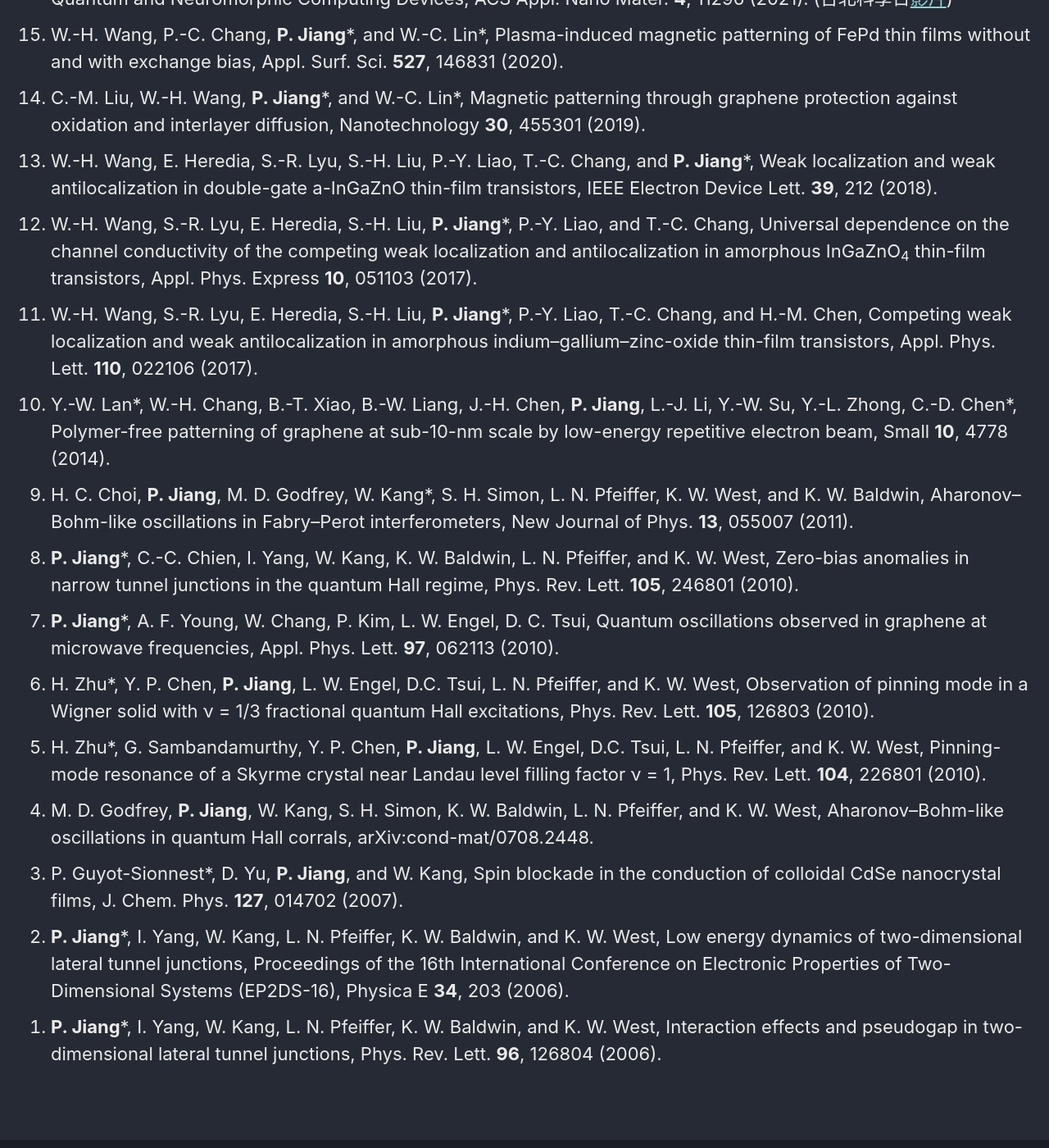
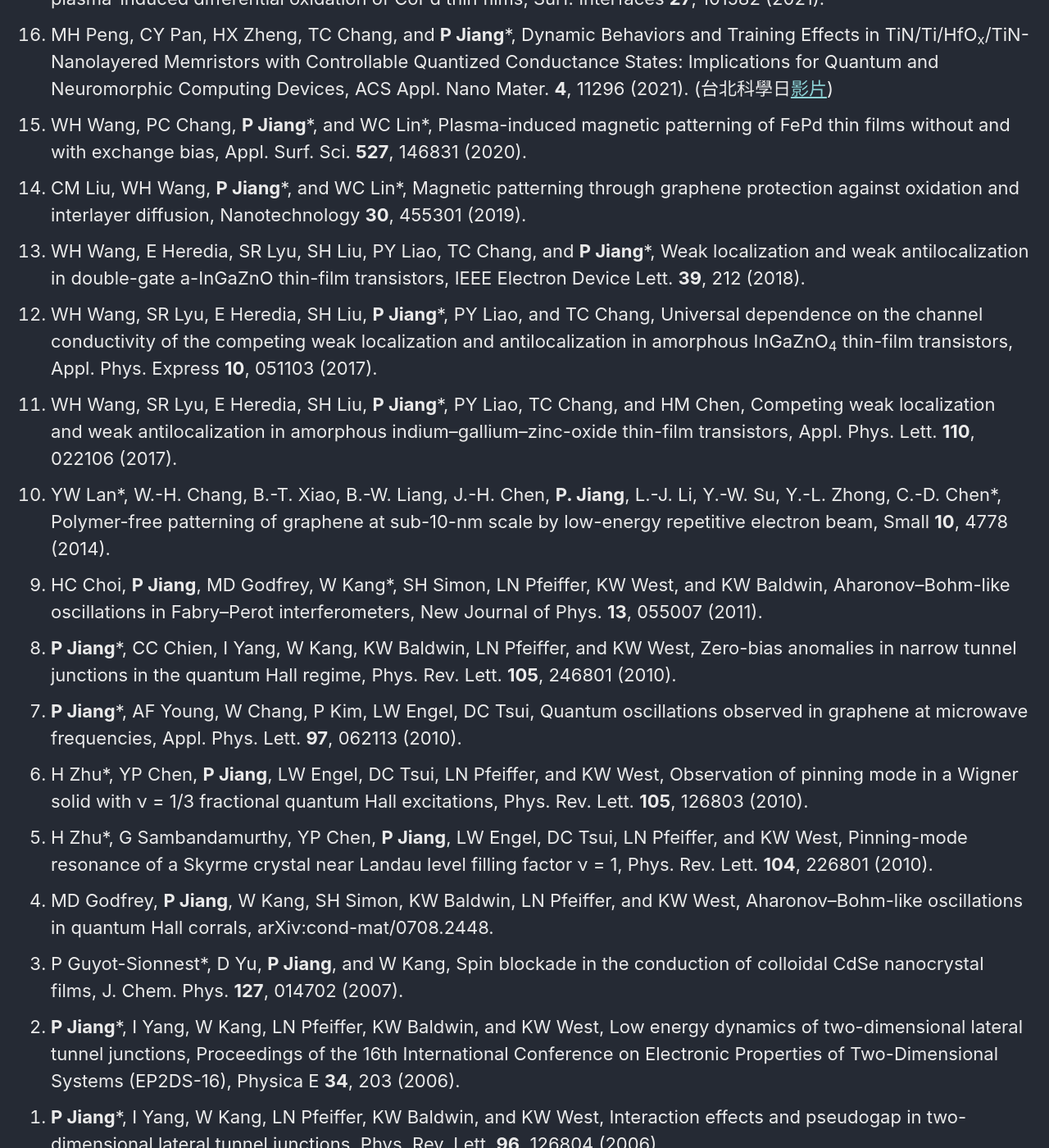
Before and after one commit to pjiang-ntnu/pjiang-ntnu.github.io, a Jekyll site: the page built from _pages/publications.md, in a window 1280 px wide and 1400 px high, scrolled down 1163 px. Shown: the whole window at 82% size. Built offline with Jekyll 4.4.1, drawn with Linux system fonts in a browser that asks for light colours; nearby versions of some CDN libraries; comment, search, counter and statistics services are not loaded; some of the changed text lies outside the part shown.

Commit message:
Update publications.md

```diff
--- a/_pages/publications.md
+++ b/_pages/publications.md
@@ -33,46 +33,48 @@
 ----------------------
 
 <ol reversed>
-<li> C.-Y. Pan, S.-K. Lin, Y.-A. Chen, and <b>P. Jiang</b>*, Cryogenic Temperature Dependence and Hysteresis of Surface-Trap-Induced Gate Leakage in GaN HEMTs, accepted by Phys. Rev. Appl.
+<li> CY Pan, SK Lin, YA Chen, and <b>P Jiang</b>*, Cryogenic Temperature Dependence and Hysteresis of Surface-Trap-Induced Gate Leakage in GaN HEMTs, accepted by Phys. Rev. Appl.
 
-<li> R. G. Tanguturi, P.-Y. Tsai, G.-T. Pan, <b>P. Jiang</b>, J.-S. Tsay*, Magnetic dynamics and magnetic domain formation of Co<sub>2</sub>Ni/Si(100) films, J. Alloys Compd. <b>1036</b>, 181987 (2025).
+<li> WC Lin, SZ Chen, YC Lai, HC Yeh, HT Chin, DC Wang, MC Shih, FC Chuang*, M Hofmann, C Chuang, P Jiang, YP Hsieh*, and CT Liang*, Resistance Hysteresis in Paramagnetic Tungsten Nitride (W<sub>5</sub>N<sub>6</sub>), accepted by Appl. Phys. Lett. (Editor's Pick).
 
-<li> W.-C. Lin, P.-Y. Tsai, J.-Z. Zou, J.-Y. Lee, C.-W. Kuo, H.-. Lee, C.-Y. Pan, C.-H. Yang, S.-Z. Chen, J.-S. Wang*, <b>P. Jiang</b>*, C.-T. Liang*, and C. Chuang*, Chiral anomaly and Weyl orbit in three-dimensional Dirac semimetal Cd<sub>3</sub>As<sub>2</sub> grown on Si, Nanotechnology <b>35</b>, 165002 (2024).
+<li> RG Tanguturi, PY Tsai, GT Pan, <b>P Jiang</b>, JS Tsay*, Magnetic dynamics and magnetic domain formation of Co<sub>2</sub>Ni/Si(100) films, J. Alloys Compd. <b>1036</b>, 181987 (2025).
 
-<li> W.-H. Wang, C.-Y. Pan, C.-M. Liu, W.-C. Lin*, and <b>P. Jiang</b>*, Chirality-Induced Noncollinear Magnetization and Asymmetric Domain-Wall Propagation in Hydrogenated CoPd Thin Films, ACS Appl. Mater. Interfaces <b>14</b>, 20151 (2022). (邀請演講<a href="https://drive.google.com/file/d/1fOm8GiVJSlHF7kvDjN13logfFPzAM3z9/view">影片</a>)
+<li> WC Lin, PY Tsai, JZ Zou, JY Lee, CW Kuo, HH Lee, CY Pan, CH Yang, SZ Chen, JS Wang*, <b>P Jiang</b>*, CT Liang*, and C Chuang*, Chiral anomaly and Weyl orbit in three-dimensional Dirac semimetal Cd<sub>3</sub>As<sub>2</sub> grown on Si, Nanotechnology <b>35</b>, 165002 (2024).
 
-<li> W.-H. Wang, Y.-S. Cheng, H.-S. Sheu, W.-C. Lin*, and <b>P. Jiang</b>*, Exchange-bias dependent diffusion rate of hydrogen discovered from evolution of hydrogen-induced noncollinear magnetic anisotropy in FePd thin films, Phys. Rev. B <b>104</b>, 224420 (2021).
+<li> WH Wang, CY Pan, CM Liu, WC Lin*, and <b>P Jiang</b>*, Chirality-Induced Noncollinear Magnetization and Asymmetric Domain-Wall Propagation in Hydrogenated CoPd Thin Films, ACS Appl. Mater. Interfaces <b>14</b>, 20151 (2022). (邀請演講<a href="https://drive.google.com/file/d/1fOm8GiVJSlHF7kvDjN13logfFPzAM3z9/view">影片</a>)
 
-<li> W.-H. Wang, C.-M. Liu, T.-H. Chuang, D.-H. Wei, W.-C. Lin*, and <b>P. Jiang</b>*, Dependence of magnetic domain patterns on plasma-induced differential oxidation of CoPd thin films, Surf. Interfaces <b>27</b>, 101582 (2021).
+<li> WH Wang, YS Cheng, HS Sheu, WC Lin*, and <b>P Jiang</b>*, Exchange-bias dependent diffusion rate of hydrogen discovered from evolution of hydrogen-induced noncollinear magnetic anisotropy in FePd thin films, Phys. Rev. B <b>104</b>, 224420 (2021).
 
-<li> M.-H. Peng, C.-Y. Pan, H.-X. Zheng, T.-C. Chang, and <b>P. Jiang</b>*, Dynamic Behaviors and Training Effects in TiN/Ti/HfO<sub><italic>x</italic></sub>/TiN-Nanolayered Memristors with Controllable Quantized Conductance States: Implications for Quantum and Neuromorphic Computing Devices, ACS Appl. Nano Mater. <b>4</b>, 11296 (2021). (台北科學日<a href="https://www.youtube.com/watch?v=x9E5QOhjGtE">影片</a>)
+<li> WH Wang, CM Liu, TH Chuang, DH Wei, WC Lin*, and <b>P Jiang</b>*, Dependence of magnetic domain patterns on plasma-induced differential oxidation of CoPd thin films, Surf. Interfaces <b>27</b>, 101582 (2021).
 
-<li> W.-H. Wang, P.-C. Chang, <b>P. Jiang</b>*, and W.-C. Lin*, Plasma-induced magnetic patterning of FePd thin films without and with exchange bias, Appl. Surf. Sci. <b>527</b>, 146831 (2020).
+<li> MH Peng, CY Pan, HX Zheng, TC Chang, and <b>P Jiang</b>*, Dynamic Behaviors and Training Effects in TiN/Ti/HfO<sub><italic>x</italic></sub>/TiN-Nanolayered Memristors with Controllable Quantized Conductance States: Implications for Quantum and Neuromorphic Computing Devices, ACS Appl. Nano Mater. <b>4</b>, 11296 (2021). (台北科學日<a href="https://www.youtube.com/watch?v=x9E5QOhjGtE">影片</a>)
 
-<li> C.-M. Liu, W.-H. Wang, <b>P. Jiang</b>*, and W.-C. Lin*, Magnetic patterning through graphene protection against oxidation and interlayer diffusion, Nanotechnology <b>30</b>, 455301 (2019).
+<li> WH Wang, PC Chang, <b>P Jiang</b>*, and WC Lin*, Plasma-induced magnetic patterning of FePd thin films without and with exchange bias, Appl. Surf. Sci. <b>527</b>, 146831 (2020).
 
-<li> W.-H. Wang, E. Heredia, S.-R. Lyu, S.-H. Liu, P.-Y. Liao, T.-C. Chang, and <b>P. Jiang</b>*, Weak localization and weak antilocalization in double-gate a-InGaZnO thin-film transistors, IEEE Electron Device Lett. <b>39</b>, 212 (2018).
+<li> CM Liu, WH Wang, <b>P Jiang</b>*, and WC Lin*, Magnetic patterning through graphene protection against oxidation and interlayer diffusion, Nanotechnology <b>30</b>, 455301 (2019).
 
-<li> W.-H. Wang, S.-R. Lyu, E. Heredia, S.-H. Liu, <b>P. Jiang</b>*, P.-Y. Liao, and T.-C. Chang, Universal dependence on the channel conductivity of the competing weak localization and antilocalization in amorphous InGaZnO<sub>4</sub> thin-film transistors, Appl. Phys. Express <b>10</b>, 051103 (2017).
+<li> WH Wang, E Heredia, SR Lyu, SH Liu, PY Liao, TC Chang, and <b>P Jiang</b>*, Weak localization and weak antilocalization in double-gate a-InGaZnO thin-film transistors, IEEE Electron Device Lett. <b>39</b>, 212 (2018).
 
-<li> W.-H. Wang, S.-R. Lyu, E. Heredia, S.-H. Liu, <b>P. Jiang</b>*, P.-Y. Liao, T.-C. Chang, and H.-M. Chen, Competing weak localization and weak antilocalization in amorphous indium–gallium–zinc-oxide thin-film transistors, Appl. Phys. Lett. <b>110</b>, 022106 (2017).
+<li> WH Wang, SR Lyu, E Heredia, SH Liu, <b>P Jiang</b>*, PY Liao, and TC Chang, Universal dependence on the channel conductivity of the competing weak localization and antilocalization in amorphous InGaZnO<sub>4</sub> thin-film transistors, Appl. Phys. Express <b>10</b>, 051103 (2017).
 
-<li> Y.-W. Lan*, W.-H. Chang, B.-T. Xiao, B.-W. Liang, J.-H. Chen, <b>P. Jiang</b>, L.-J. Li, Y.-W. Su, Y.-L. Zhong, C.-D. Chen*, Polymer-free patterning of graphene at sub-10-nm scale by low-energy repetitive electron beam, Small <b>10</b>, 4778 (2014).
+<li> WH Wang, SR Lyu, E Heredia, SH Liu, <b>P Jiang</b>*, PY Liao, TC Chang, and HM Chen, Competing weak localization and weak antilocalization in amorphous indium–gallium–zinc-oxide thin-film transistors, Appl. Phys. Lett. <b>110</b>, 022106 (2017).
 
-<li> H. C. Choi, <b>P. Jiang</b>, M. D. Godfrey, W. Kang*, S. H. Simon, L. N. Pfeiffer, K. W. West, and K. W. Baldwin, Aharonov–Bohm-like oscillations in Fabry–Perot interferometers, New Journal of Phys. <b>13</b>, 055007 (2011).
+<li> YW Lan*, W.-H. Chang, B.-T. Xiao, B.-W. Liang, J.-H. Chen, <b>P. Jiang</b>, L.-J. Li, Y.-W. Su, Y.-L. Zhong, C.-D. Chen*, Polymer-free patterning of graphene at sub-10-nm scale by low-energy repetitive electron beam, Small <b>10</b>, 4778 (2014).
 
-<li> <b>P. Jiang</b>*, C.-C. Chien, I. Yang, W. Kang, K. W. Baldwin, L. N. Pfeiffer, and K. W. West, Zero-bias anomalies in narrow tunnel junctions in the quantum Hall regime, Phys. Rev. Lett. <b>105</b>, 246801 (2010).
+<li> HC Choi, <b>P Jiang</b>, MD Godfrey, W Kang*, SH Simon, LN Pfeiffer, KW West, and KW Baldwin, Aharonov–Bohm-like oscillations in Fabry–Perot interferometers, New Journal of Phys. <b>13</b>, 055007 (2011).
 
-<li> <b>P. Jiang</b>*, A. F. Young, W. Chang, P. Kim, L. W. Engel, D. C. Tsui, Quantum oscillations observed in graphene at microwave frequencies, Appl. Phys. Lett. <b>97</b>, 062113 (2010).
+<li> <b>P Jiang</b>*, CC Chien, I Yang, W Kang, KW Baldwin, LN Pfeiffer, and KW West, Zero-bias anomalies in narrow tunnel junctions in the quantum Hall regime, Phys. Rev. Lett. <b>105</b>, 246801 (2010).
 
-<li> H. Zhu*, Y. P. Chen, <b>P. Jiang</b>, L. W. Engel, D.C. Tsui, L. N. Pfeiffer, and K. W. West, Observation of pinning mode in a Wigner solid with ν = 1/3 fractional quantum Hall excitations, Phys. Rev. Lett. <b>105</b>, 126803 (2010).
+<li> <b>P Jiang</b>*, AF Young, W Chang, P Kim, LW Engel, DC Tsui, Quantum oscillations observed in graphene at microwave frequencies, Appl. Phys. Lett. <b>97</b>, 062113 (2010).
 
-<li> H. Zhu*, G. Sambandamurthy, Y. P. Chen, <b>P. Jiang</b>, L. W. Engel, D.C. Tsui, L. N. Pfeiffer, and K. W. West, Pinning-mode resonance of a Skyrme crystal near Landau level filling factor <italic>ν</italic> = 1, Phys. Rev. Lett. <b>104</b>, 226801 (2010).
+<li> H Zhu*, YP Chen, <b>P Jiang</b>, LW Engel, DC Tsui, LN Pfeiffer, and KW West, Observation of pinning mode in a Wigner solid with ν = 1/3 fractional quantum Hall excitations, Phys. Rev. Lett. <b>105</b>, 126803 (2010).
 
-<li> M. D. Godfrey, <b>P. Jiang</b>, W. Kang, S. H. Simon, K. W. Baldwin, L. N. Pfeiffer, and K. W. West, Aharonov–Bohm-like oscillations in quantum Hall corrals, arXiv:cond-mat/0708.2448.
+<li> H Zhu*, G Sambandamurthy, YP Chen, <b>P Jiang</b>, LW Engel, DC Tsui, LN Pfeiffer, and KW West, Pinning-mode resonance of a Skyrme crystal near Landau level filling factor <italic>ν</italic> = 1, Phys. Rev. Lett. <b>104</b>, 226801 (2010).
 
-<li> P. Guyot-Sionnest*, D. Yu, <b>P. Jiang</b>, and W. Kang, Spin blockade in the conduction of colloidal CdSe nanocrystal films, J. Chem. Phys. <b>127</b>, 014702 (2007).
+<li> MD Godfrey, <b>P Jiang</b>, W Kang, SH Simon, KW Baldwin, LN Pfeiffer, and KW West, Aharonov–Bohm-like oscillations in quantum Hall corrals, arXiv:cond-mat/0708.2448.
 
-<li> <b>P. Jiang</b>*, I. Yang, W. Kang, L. N. Pfeiffer, K. W. Baldwin, and K. W. West, Low energy dynamics of two-dimensional lateral tunnel junctions, Proceedings of the 16th International Conference on Electronic Properties of Two-Dimensional Systems (EP2DS-16), Physica E <b>34</b>, 203 (2006).
+<li> P Guyot-Sionnest*, D Yu, <b>P Jiang</b>, and W Kang, Spin blockade in the conduction of colloidal CdSe nanocrystal films, J. Chem. Phys. <b>127</b>, 014702 (2007).
 
-<li> <b>P. Jiang</b>*, I. Yang, W. Kang, L. N. Pfeiffer, K. W. Baldwin, and K. W. West, Interaction effects and pseudogap in two-dimensional lateral tunnel junctions, Phys. Rev. Lett. <b>96</b>, 126804 (2006).
+<li> <b>P Jiang</b>*, I Yang, W Kang, LN Pfeiffer, KW Baldwin, and KW West, Low energy dynamics of two-dimensional lateral tunnel junctions, Proceedings of the 16th International Conference on Electronic Properties of Two-Dimensional Systems (EP2DS-16), Physica E <b>34</b>, 203 (2006).
+
+<li> <b>P Jiang</b>*, I Yang, W Kang, LN Pfeiffer, KW Baldwin, and KW West, Interaction effects and pseudogap in two-dimensional lateral tunnel junctions, Phys. Rev. Lett. <b>96</b>, 126804 (2006).
```
